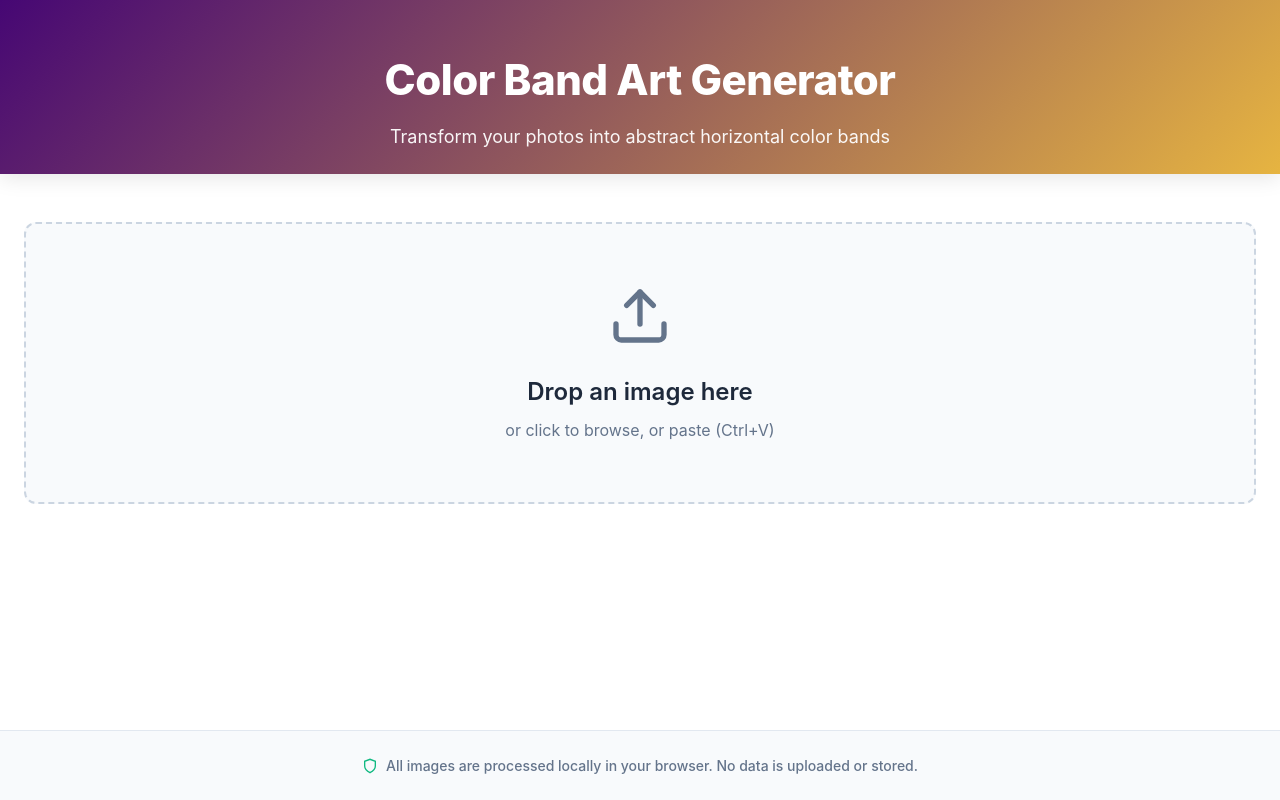
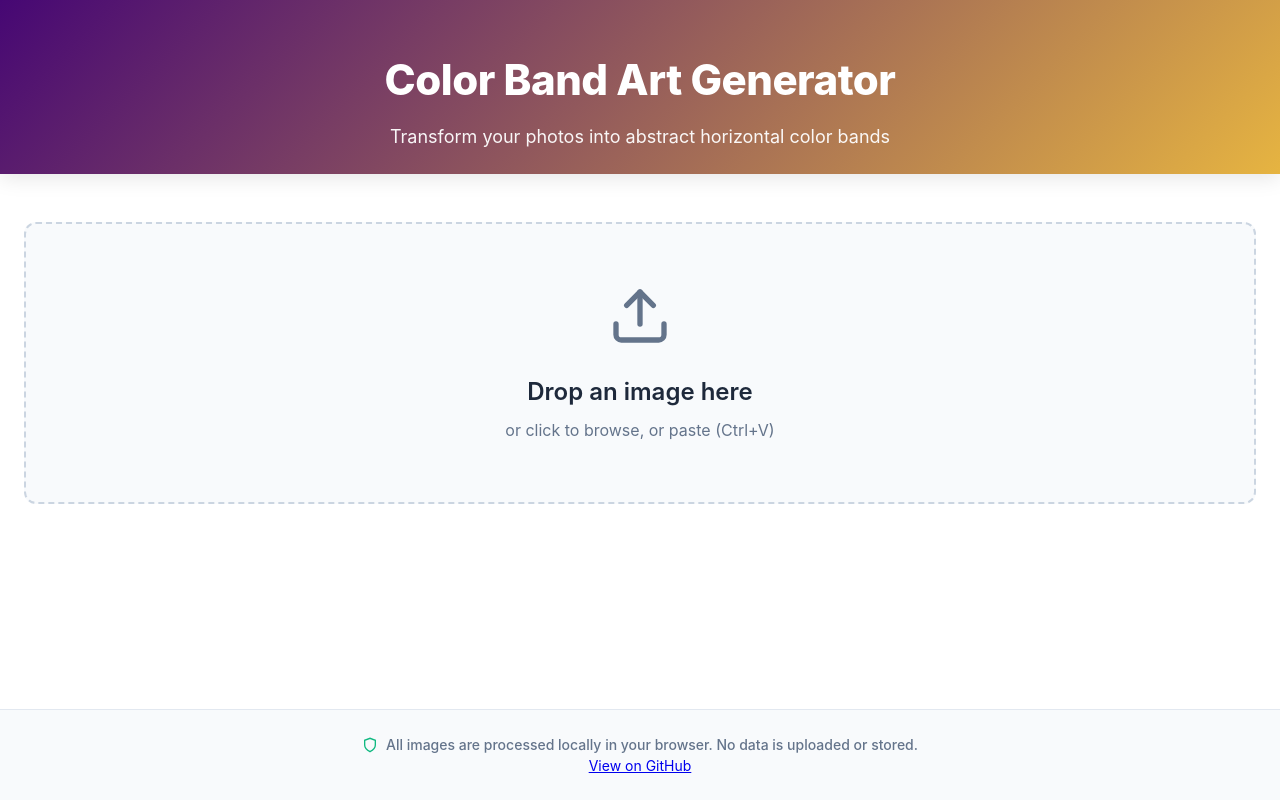
Before and after one commit to EricWardner/image-to-color-bands, a React (Vite) app: page / in a window 1280 px wide. Built offline with nearby package versions, Linux system fonts and the light colour scheme.

Commit message:
feat: add link to github

```diff
--- a/src/App.tsx
+++ b/src/App.tsx
@@ -36,6 +36,11 @@ function App() {
           </svg>
           All images are processed locally in your browser. No data is uploaded or stored.
         </p>
+        <p>
+          <a href="https://github.com/EricWardner/image-to-color-bands" target="_blank" rel="noopener noreferrer">
+            View on GitHub
+          </a>
+        </p>
       </footer>
     </div>
   )
```
